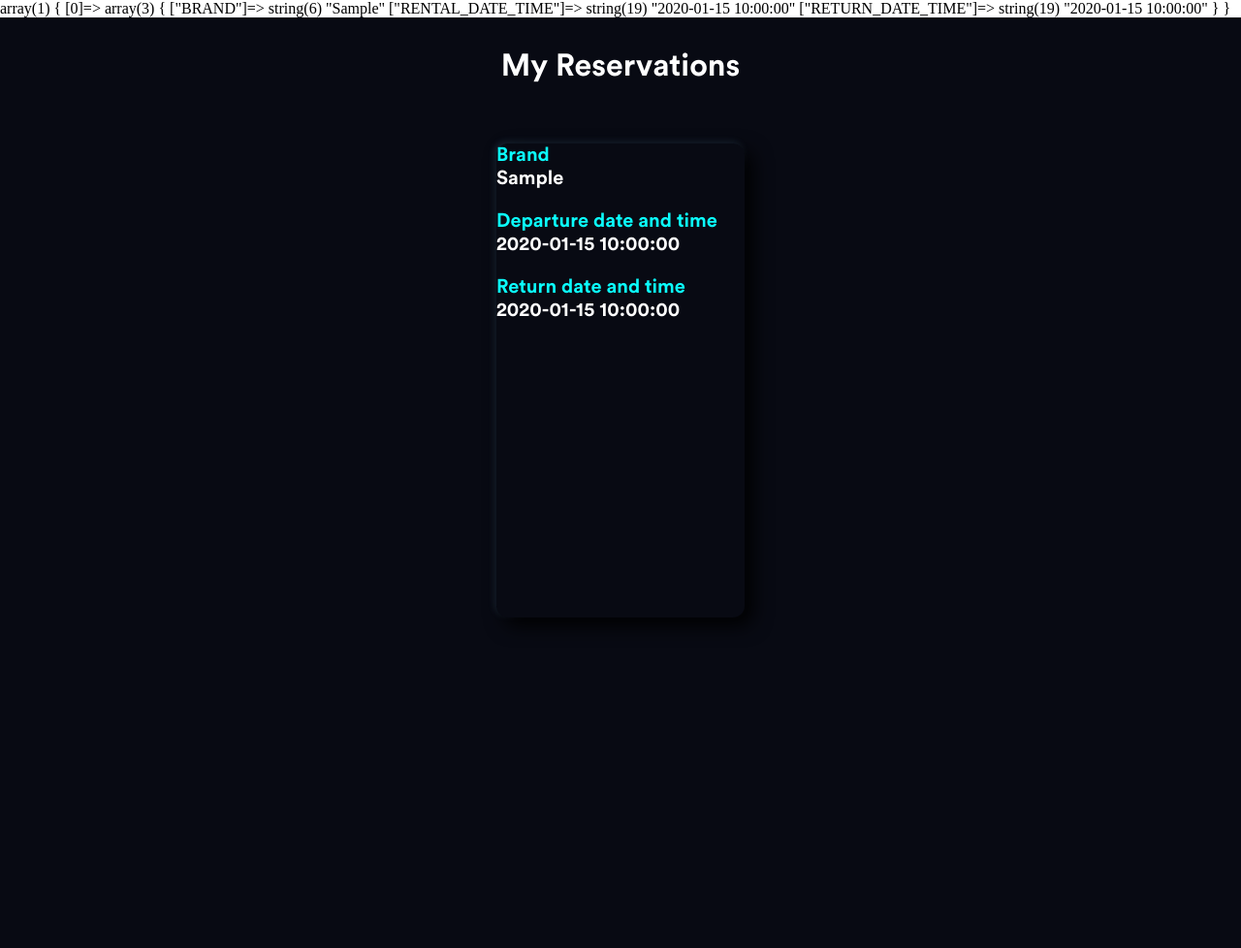
After one commit to drameBoubacar/reservation-car, a PHP site: page /Reservations/reservations.php in a window 1280 px wide. The commit adds this page. Shown: the whole page at 97% size. Run offline with PHP 8.4, Linux system fonts and the light colour scheme; data comes from the database, SQL or seed files in the repository; tables that the repository leaves empty hold one stand-in row (values such as "Sample post"); data that the repository does not hold is empty.

Commit message:
modif de la requete et affichage du nom de la voiture

```diff
--- a/Login/connect.php
+++ b/Login/connect.php
@@ -1,6 +1,6 @@
 <?php
 
-$db = new PDO('mysql:host=127.0.0.1;dbname=cars_reservation;charset=utf8mb4', 'root', 'Raysayd23**');
+$db = new PDO('mysql:host=127.0.0.1;dbname=cars_reservation;charset=utf8mb4', 'root', '');
 $db->setAttribute(PDO::ATTR_ERRMODE, PDO::ERRMODE_EXCEPTION);
 $db->setAttribute(PDO::ATTR_EMULATE_PREPARES, false);
 $page = isset($_GET['p']) ? $_GET['p'] : '';
--- /dev/null
+++ b/Reservations/reservations.js
@@ -0,0 +1,5 @@
+$("button").click(function(){
+    $.ajax({url: "demo_test.txt", success: function(result){
+      $("#div1").html(result);
+    }});
+  });
--- /dev/null
+++ b/Reservations/reservations.php
@@ -0,0 +1,46 @@
+<?php
+
+include_once '../Login/connect.php';
+
+
+$sqlRentals = $db->query('SELECT cars.BRAND, reservation.RENTAL_DATE_TIME, reservation.RETURN_DATE_TIME FROM reservation
+                          LEFT JOIN cars ON reservation.ID_CAR = cars.ID_CAR
+                          LEFT JOIN user ON reservation.ID_USER = user.ID_USER
+                          LEFT JOIN payment ON reservation.ID_PAYMENT = payment.ID_PAYMENT
+                        ');
+$rentals = $sqlRentals->fetchAll(PDO::FETCH_ASSOC);
+var_dump($rentals);
+?>
+
+<!DOCTYPE html>
+<html lang="en">
+<head>
+    <meta charset="UTF-8">
+    <meta http-equiv="X-UA-Compatible" content="IE=edge">
+    <meta name="viewport" content="width=device-width, initial-scale=1.0">
+    <link rel="stylesheet" href="../app.css/app.css">
+    <title>Document</title>
+</head>
+<body>
+    <header class="header-rentals">
+    <h1>My Reservations</h1>
+    </header>
+    <div class="container-rentals">
+    <?php
+        foreach($rentals as $rental){
+        ?>
+            <div class="content-rentals">
+               <!--  <p><?= $rental['ID_RESERVATION']; ?></p>
+                <p><?= $rental['ID_USER']; ?></p>
+                <p><?= $rental['ID_PAYMENT']; ?></p> -->
+                <p>Brand<span class="reservation-date-time"><?= $rental['BRAND']; ?></span></p>
+                <p>Departure date and time <span class="reservation-date-time"><?= $rental['RENTAL_DATE_TIME']; ?></span></p>
+                <p>Return date and time <span class="reservation-date-time"><?= $rental['RETURN_DATE_TIME']; ?></span></p>
+            </div>
+        <?php
+        }
+    ?>
+    </div>
+    <script src="./reservations.js"></script>
+</body>
+</html>
--- a/app.css/app.css
+++ b/app.css/app.css
@@ -829,4 +829,40 @@ ul.fmenu .floating-menu > li:not(:last-child) a {
   }
 }
 
+.header-rentals {
+  background-color: #080a13;
+  justify-content: center;
+}
+
+.container-rentals {
+  background-color: #080a13;
+  color: white;
+  display: flex;
+  justify-content: space-around;
+  flex-wrap: wrap;
+  height: 100vh;
+}
+.container-rentals p:first-child {
+  margin: 0;
+}
+.container-rentals .content-rentals {
+  color: white;
+  font-family: "Circular pro";
+  font-weight: 900;
+  font-size: 20px;
+  box-shadow: 8px 8px 20px black, -2px -2px 7px 0px rgba(93, 147, 185, 0.2);
+  cursor: pointer;
+  height: 50vh;
+  border-radius: 12px;
+  margin-top: 30px;
+  width: 20%;
+}
+.container-rentals .content-rentals p {
+  color: #0BFDFD;
+}
+.container-rentals .content-rentals p .reservation-date-time {
+  color: white;
+  display: block;
+}
+
 /*# sourceMappingURL=app.css.map */
--- a/sass/app.scss
+++ b/sass/app.scss
@@ -845,3 +845,41 @@ header {
         }
     }
 }
+
+
+//PAGE RENTALS
+
+.header-rentals {
+    background-color: $background-color;
+    justify-content: center;
+}
+.container-rentals {
+    background-color: $background-color;
+    color: $primary-color;
+    display: flex;
+    justify-content: space-around;
+    flex-wrap: wrap;
+    height: 100vh;
+    p:first-child {
+        margin: 0;
+    }
+    .content-rentals {
+        color: white;
+        font-family: "Circular pro";
+        font-weight: 900;
+        font-size: 20px;
+        box-shadow: 8px 8px 20px black, -2px -2px 7px 0px rgba(93, 147, 185, 0.2);
+        cursor: pointer;
+        height: 50vh;
+        border-radius: 12px;
+        margin-top: 30px;
+        width: 20%;
+        p{
+            color: $color-primary;
+            .reservation-date-time {
+                color: $primary-color;
+                display: block;
+            }
+        }
+    }
+}
```
Also changed, not shown: rentals/rentals.php (deleted, +0 -43 lines).
